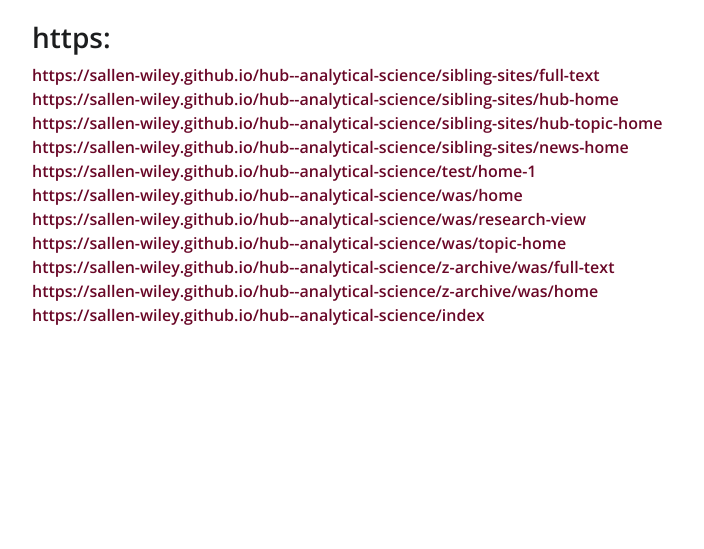
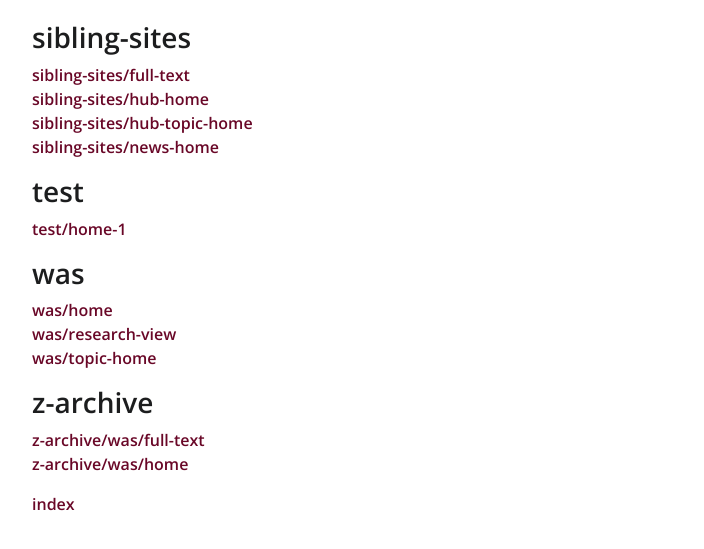
Before and after one commit to sallen-wiley/hub--analytical-science, a plain HTML site: page index.html in a window 1280 px wide. Shown: the part 65-614 px from the top of the page, without its empty margins (53-757 px from the left). Drawn offline with nearby package versions, Linux system fonts and the light colour scheme; a web font is replaced by a local one.

Commit message:
fix sitemap gen and display

```diff
--- a/assets/js/script.min.js
+++ b/assets/js/script.min.js
@@ -1 +1 @@
-function genSiteMap(){$(document).ready(function(){$.get("/sitemap.xml",function(e){$(e).find("loc").each(function(){var e=$(this),t=document.getElementById("sitemap"),n=e.text(),a=n.replace("https://analytical-science-hub.bss.design/","").replace(".html",""),c=a.substring(0,a.indexOf("/")),s=document.getElementById(c),d=a,o=document.createElement("div"),l=document.createElement("a"),i=document.createTextNode(d);if(l.href=n,l.appendChild(i),o.appendChild(l),s)s.appendChild(o);else{var r=document.createElement("div");r.id=c,r.classList.add("mb-3"),t.appendChild(r);var u=document.createElement("h3"),h=document.createTextNode(c);u.appendChild(h),r.appendChild(u),r.appendChild(o)}})})})}var gsStylesOnFocus={transform:"scale(1,1)"},gsStylesOffFocus={transform:"scale(0,0)"};$("#global-header-search").focusin(function(){$("#global-search-actions").css(gsStylesOnFocus),$("#global-search-input").css("width","300px")}),$("#global-header-search").focusout(function(){$("#global-search-actions").css(gsStylesOffFocus),$("#global-search-input").css("width","150px")}),$(window).on("load",function(){$(".show-modal-on-load").modal("show")});
+function genSiteMap(){$(document).ready(function(){$.get("sitemap.xml",function(e){$(e).find("loc").each(function(){var e=$(this),t=document.getElementById("sitemap"),a=e.text(),n=a.replace("https://sallen-wiley.github.io/hub--analytical-science/","").replace(".html",""),c=n.substring(0,n.indexOf("/")),s=document.getElementById(c),l=n,o=document.createElement("div"),d=document.createElement("a"),i=document.createTextNode(l);if(d.href=a,d.appendChild(i),o.appendChild(d),s)s.appendChild(o);else{var u=document.createElement("div");u.id=c,u.classList.add("mb-3"),t.appendChild(u);var h=document.createElement("h3"),r=document.createTextNode(c);h.appendChild(r),u.appendChild(h),u.appendChild(o)}})})})}var gsStylesOnFocus={transform:"scale(1,1)"},gsStylesOffFocus={transform:"scale(0,0)"};$("#global-header-search").focusin(function(){$("#global-search-actions").css(gsStylesOnFocus),$("#global-search-input").css("width","300px")}),$("#global-header-search").focusout(function(){$("#global-search-actions").css(gsStylesOffFocus),$("#global-search-input").css("width","150px")}),$(window).on("load",function(){$(".show-modal-on-load").modal("show")});
```
Also changed, not shown: index.html (+1 -0 lines).
